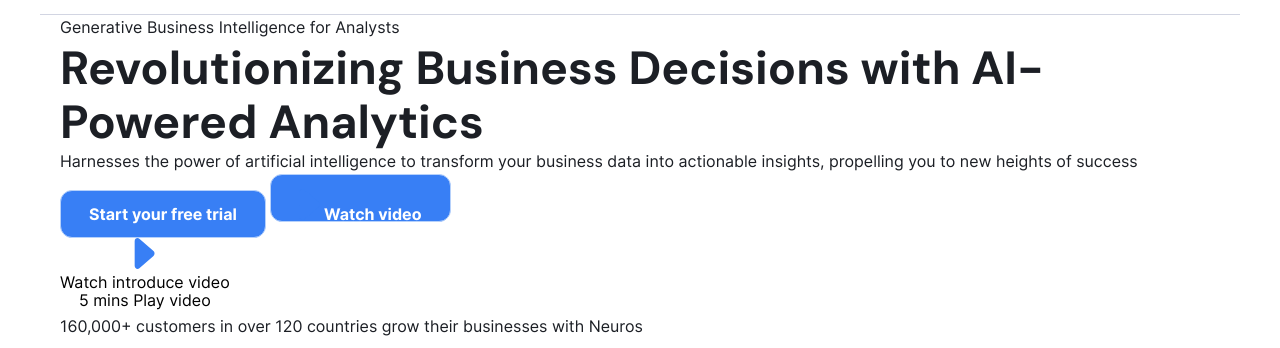
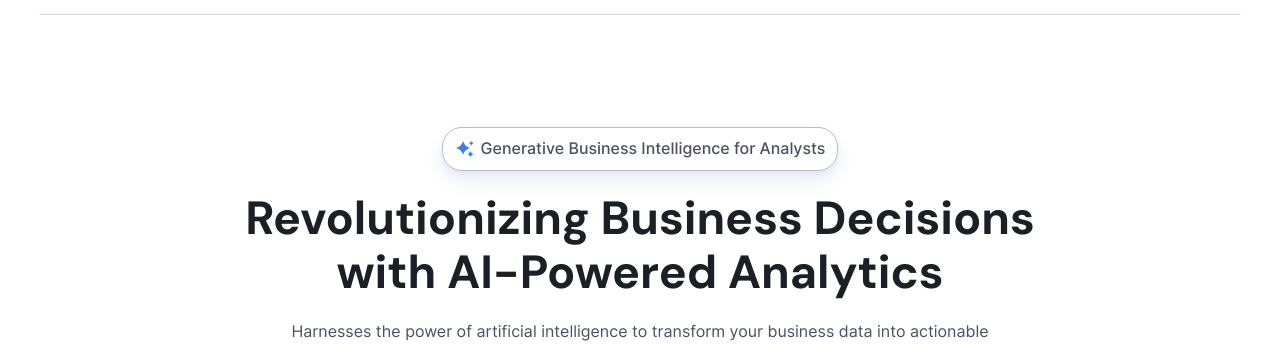
Before and after one commit to Igor-lab-git/Neuros, a website: page index.html in a window 1280 px wide. Shown: the part 111-459 px from the top of the page. Drawn offline with Linux system fonts and the light colour scheme.

Commit message:
add some styles section hero

```diff
--- a/index.html
+++ b/index.html
@@ -98,16 +98,19 @@
     </header>
 
     <main>
-        <section class="section" aria-labelledby="hero-title">
+        <section class="section section--hero-padding" aria-labelledby="hero-title">
             <header class="section__header">
                 <div class="section__header-inner container">
-                    <p class="section__header-subtitle tag" >Generative Business Intelligence for Analysts</p>
-                    <h1 class="section__header-title" id="hero-title">Revolutionizing Business Decisions with AI-Powered Analytics</h1>
-                    <div class="section__header-description">
-                        <p>Harnesses the power of artificial intelligence to transform your business data into
-                            actionable insights, propelling you to new heights of success
-                        </p>
+                    <div class="section__header-body section__header-body--hero-gap">
+                        <p class="section__header-subtitle tag">Generative Business Intelligence for Analysts</p>
+                        <h1 class="section__header-title" id="hero-title">Revolutionizing Business Decisions with AI-Powered Analytics</h1>
+                        <div class="section__header-description">
+                            <p>Harnesses the power of artificial intelligence to transform your business data into
+                                actionable insights, propelling you to new heights of success
+                            </p>
+                        </div>
                     </div>
+
                     <div class="section__header-actions-buttons">
                         <button class="section__header-actions-trial button" type="button">Start your free trial</button>
                         <button class="section__header-actions-video button button--light-dark" type="button">
@@ -124,7 +127,7 @@
                 <div class="hero container">
                     <div class="hero__main">
                         <button class="hero__button button-hero" type="button">
-                            <div class="buuton-hero__wrapper">
+                            <div class="button-hero__wrapper">
                                 <svg class="button-hero__icon-arrow" width="21" height="31" viewBox="0 0 21 31" fill="none" xmlns="http://www.w3.org/2000/svg">
                                     <path d="M19.4733 13.0811C20.8977 14.326 20.8977 16.6741 19.4733 17.919L5.3515 30.2611C3.47038 31.9052 0.666627 30.4575 0.666627 27.8421L0.666628 3.15791C0.666628 0.542567 3.47038 -0.905111 5.3515 0.738943L19.4733 13.0811Z" fill="#387FF5"/>
                                 </svg>
--- a/styles/base/_variables.scss
+++ b/styles/base/_variables.scss
@@ -4,6 +4,7 @@
   --color-light: #ffffff;
   --color-dark: #1c1f25;
   --color-blue: #387ff5;
+  --color-blue-dark: #32448b;
   --color-border-blue: #b6d1fb;
   --color-text: #4b5162;
   --color-text-alt: #626981;
@@ -14,28 +15,20 @@
   --color-gray-n600: #79829f;
   --color-gray-n200: #eceef4;
   --color-gray-n900: #343844;
+  --color-gray-n400: #b6bccd;
 
 
 	--primary-pr400: #88b2f9;
 
 	--neutral-n100: #f5f7fa;
 	--neutral-n800: #4b5162;
-	--neutral-n400: #b6bccd;
+
 	--primary-pr500: #6099f7;
 	--neutral-n500: #9ea5bd;
-
-
-
-	--neutral-n700: #626981;
 	--primary-pr800: #224c93;
 	--primary-pr700: #2d66c4;
 	--primary-pr300: #b6d1fb;
 	--primary-pr200: #e2ecfe;
-
-  --color-dark-rgb: 75, 80, 98;
-  --color-dark-80: rgba(var(--color-dark-rgb), 0.8);
-  --color-dark-60: rgba(var(--color-dark-rgb), 0.6);
-  --color-dark-40: rgba(var(--color-dark-rgb), 0.4);
 
   --border: 1px solid var(--border-line);
   --border-button-light-blue: 1px solid var(--color-border-blue);
@@ -43,7 +36,9 @@
 
   --border-radius-small: 12px;
   --border-radius-medium: 20px;
+  --border-radius-medium-large: 24px;
   --border-radius-large: 32px;
+  --border-radius-hige: 48px;
 
   --button-height: #{rem(48)};
 
--- a/styles/blocks/_button-hero.scss
+++ b/styles/blocks/_button-hero.scss
@@ -0,0 +1,59 @@
+@use "../helpers/" as *;
+
+.button-hero {
+
+    padding: rem(13) rem(24);
+    border-radius: var(--border-radius-hige);
+    background-color: var(--color-light);
+    box-shadow: 0 0 0 12px rgba(195, 209, 255, 0.35);
+
+  &__wrapper {
+    display: inline-flex;
+    align-items: center;
+    column-gap: rem(31);
+  }
+
+  &__body {
+    display: flex;
+    flex-direction: column;
+  }
+
+  &__title {
+    @include fluid-text(20, 20);
+
+    font-weight: 600;
+    line-height: 1.58;
+    color: var(--color-dark);
+  }
+
+  &__body-info {
+    display: inline-flex;
+    align-items: center;
+    column-gap: rem(8)
+  }
+
+  &__time {
+    @include fluid-text(16, 16);
+
+    font-weight: 400;
+    line-height: 1.6;
+    color: var(--color-text);
+  }
+
+  &__middle-point {
+    @include square(rem(4));
+
+    display: inline-block;
+   border-radius: 50%;
+
+    background-color: rgba(50, 68, 139, 0.2);
+  }
+
+  &__play {
+    @include fluid-text(16, 16);
+
+    font-weight: 500;
+    line-height: 1.6;
+    color: var(--color-blue);
+  }
+}
--- a/styles/blocks/_button.scss
+++ b/styles/blocks/_button.scss
@@ -27,4 +27,23 @@
       background-color: var(--color-blue);
     }
   }
+
+  &--light-dark {
+    background-color: transparent;
+    color: var(--color-text);
+    border: 1px solid var(--color-gray-n400);
+
+    @include hover {
+      color: var(--color-text);
+    }
+  }
+
+  &--light-dark-icon-arrow {
+    width: rem(14);
+    height: rem(11);
+
+    & path {
+      fill: var(--color-gray-n900);
+    }
+  }
 }
--- a/styles/blocks/_customers.scss
+++ b/styles/blocks/_customers.scss
@@ -0,0 +1,8 @@
+@use "../helpers/" as *;
+
+.customers {
+  &__description {
+    font-weight: 400;
+    color: var(--color-text);
+  }
+}
--- /dev/null
+++ b/styles/blocks/_hero.scss
@@ -0,0 +1,14 @@
+@use "../helpers/" as *;
+
+.hero {
+  &__main {
+    @include flex-center;
+
+    max-width: 100%;
+    max-height: 100%;
+    height: fluid(480, 267);
+    border-radius: var(--border-radius-medium-large);
+    background: url("../../images/images/hero/hero-bg.webp") center/cover
+      no-repeat;
+  }
+}
--- a/styles/blocks/_section.scss
+++ b/styles/blocks/_section.scss
@@ -0,0 +1,43 @@
+@use "../helpers/" as *;
+
+.section {
+  padding-block: 128px 112px;
+
+  &--hero-padding {
+    padding-block: 112px 0;
+  }
+
+  &__header {
+    margin-bottom: rem(60);
+  }
+
+  &__header-body {
+    max-width: rem(860);
+    display: flex;
+    flex-direction: column;
+    align-items: center;
+    text-align: center;
+    margin-inline: auto;
+    row-gap: rem(16);
+
+    &--hero-gap {
+      row-gap: rem(20);
+
+      &:not(:last-child) {
+        margin-bottom: rem(40);
+      }
+    }
+  }
+
+  &__header-description {
+    font-weight: 400;
+    max-width: 88%;
+    color: var(--color-text);
+  }
+
+  &__header-actions-buttons {
+    @include flex-center;
+
+    column-gap: rem(12);
+  }
+}
--- a/styles/blocks/_tag.scss
+++ b/styles/blocks/_tag.scss
@@ -0,0 +1,23 @@
+@use "../helpers/" as *;
+
+.tag {
+  display: inline-flex;
+  align-items: center;
+  align-self: center;
+  column-gap: rem(3);
+  padding: rem(8) rem(12);
+  font-weight: 500;
+  border: var(--border-button-alt);
+  border-radius: var(--border-radius-medium);
+  box-shadow: 0 10px 18px 0 rgba(58, 76, 146, 0.1),
+    0 2px 6px 0 rgba(44, 58, 114, 0.05), 0 0 1px 0 rgba(44, 58, 114, 0.05);
+  color: var(--color-text);
+
+  &::before {
+    @include square(rem(20));
+    content: "";
+    margin-right: 3px;
+    background: url("../../images/icons/hero/icon-tag-label.svg") no-repeat
+      center left;
+  }
+}
--- a/styles/main.scss
+++ b/styles/main.scss
@@ -12,5 +12,6 @@
 @use "./blocks/button-hero";
 @use "./blocks/section";
 @use "./blocks/tag";
+@use "./blocks/hero";
 @use "./blocks/customers";
 @use "./blocks/footer";
```
Also changed, not shown: images/images/hero/hero-bg.webp (added), styles/main.css, 1 other file.
